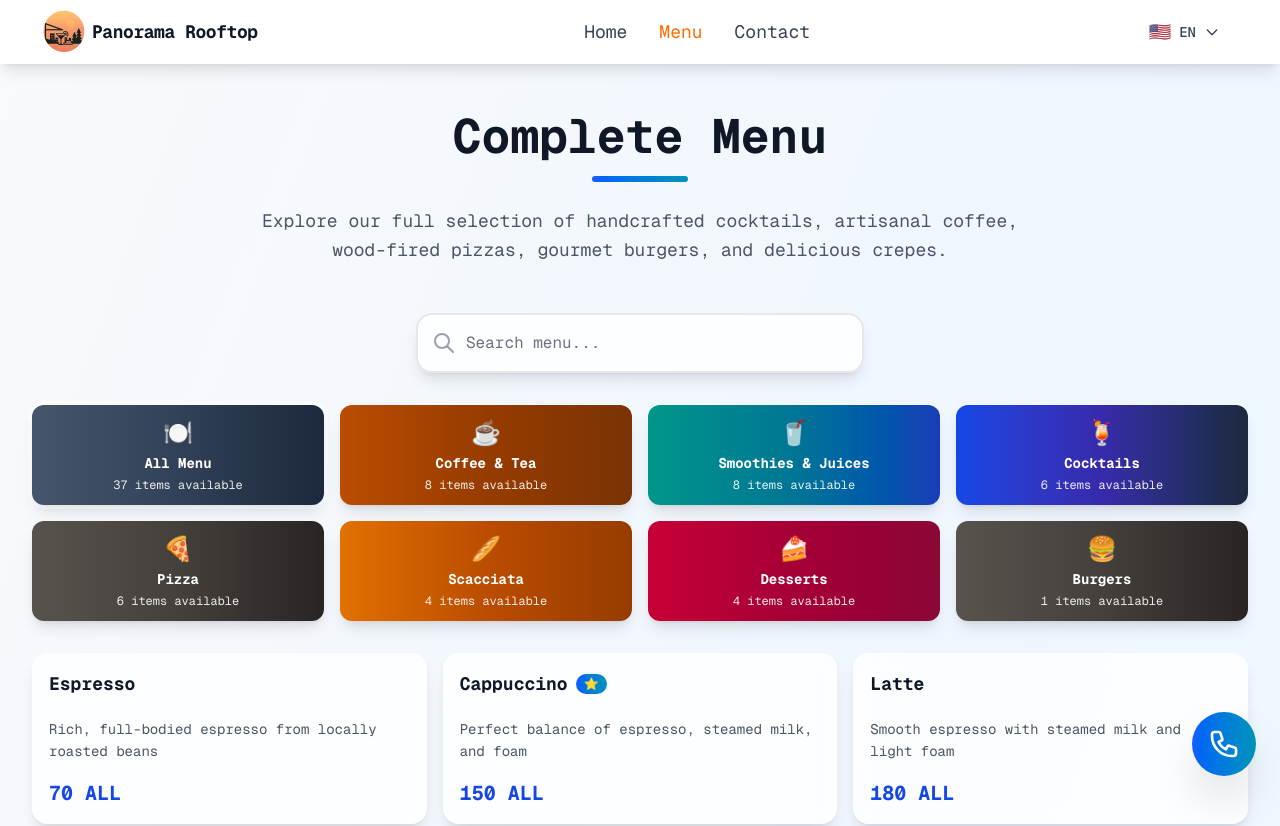
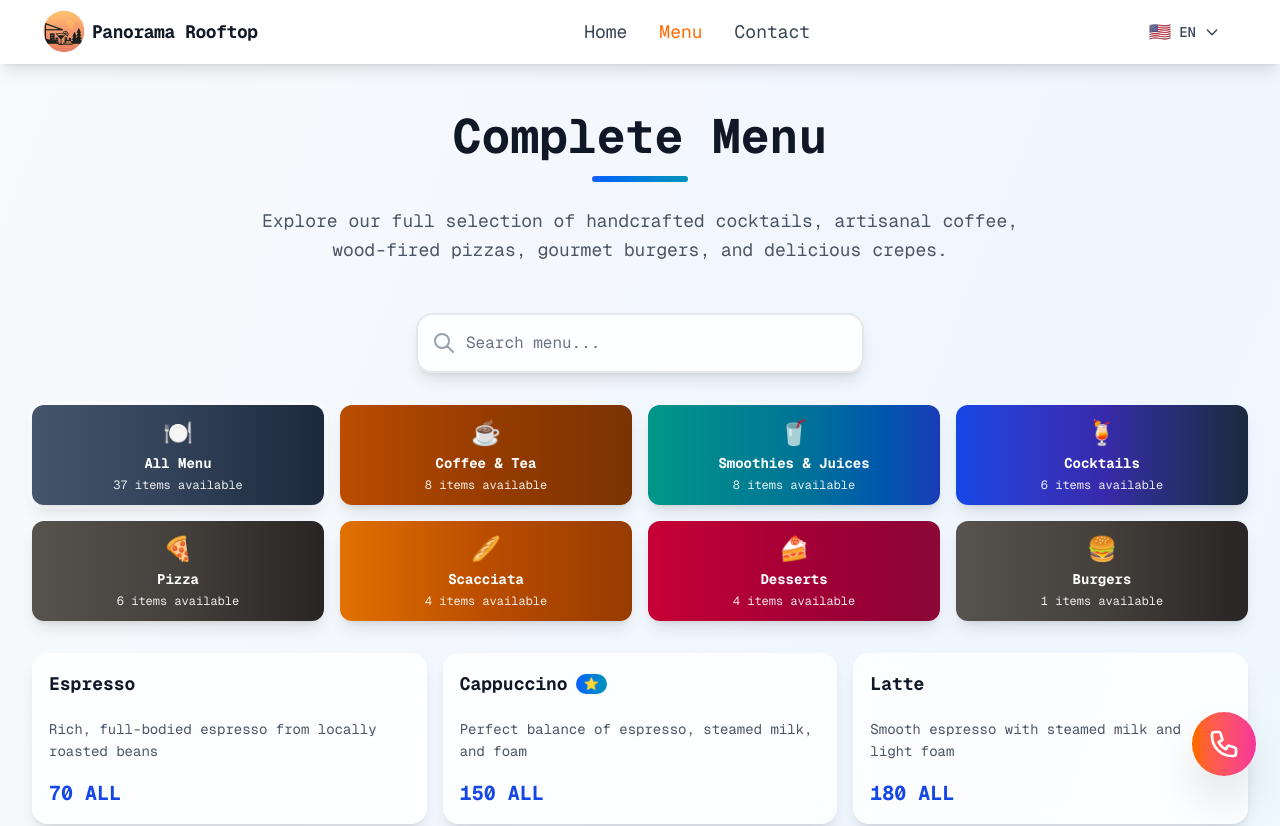
Before and after one commit to juxhinxhihani/panorama-rooftop, a Next.js app: page /menu in a window 1280 px wide. Shown: the top 826 px of the page. Built offline with nearby package versions, Linux system fonts and the light colour scheme.

Commit message:
Update Call Button to Sunset Vintage Colors

```diff
--- a/src/screens/FullMenuScreen.tsx
+++ b/src/screens/FullMenuScreen.tsx
@@ -512,7 +512,7 @@ export default function FullMenuScreen() {
       {/* Floating Contact Button */}
       <a
         href="tel:+355695687575"
-        className="fixed bottom-6 right-6 w-16 h-16 bg-gradient-to-r from-blue-600 to-cyan-600 text-white rounded-full shadow-2xl hover:shadow-3xl transform hover:scale-110 transition-all duration-300 flex items-center justify-center z-40"
+        className="fixed bottom-6 right-6 w-16 h-16 bg-gradient-to-r from-orange-500 to-pink-500 text-white rounded-full shadow-2xl hover:shadow-3xl transform hover:scale-110 transition-all duration-300 flex items-center justify-center z-40 hover:from-orange-600 hover:to-pink-600"
         title="Call for Orders"
       >
         <svg className="w-8 h-8" fill="none" stroke="currentColor" viewBox="0 0 24 24">
```
